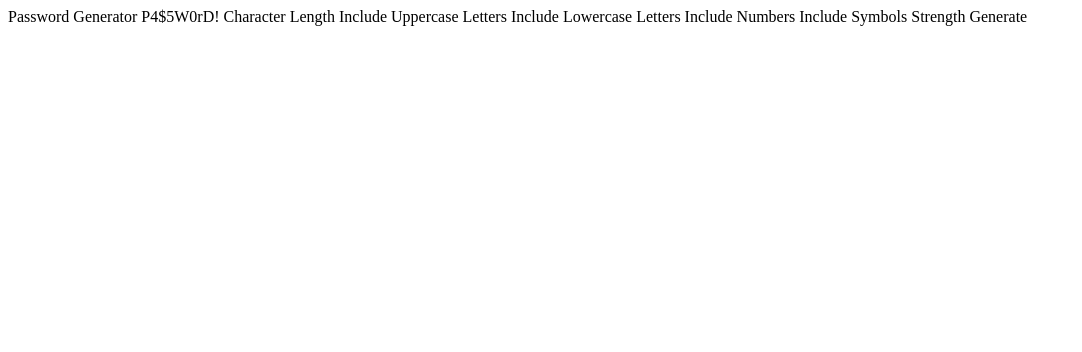
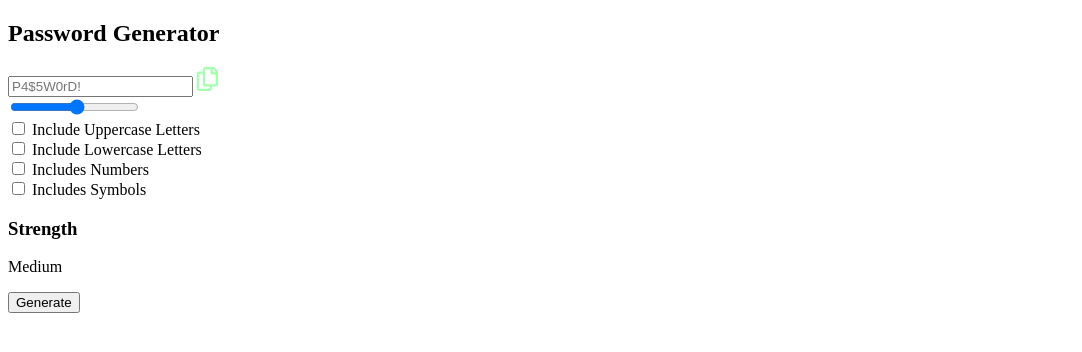
Before and after one commit to jeremie1207/Frontend-Mentor---Password-generator-app, a plain HTML site: page index.html in a window 1280 px wide. Shown: the whole page, without its empty margins (0-1082 px from the left). Drawn offline with Linux system fonts and the light colour scheme.

Commit message:
structure web page using html code

```diff
--- a/index.html
+++ b/index.html
@@ -1,29 +1,78 @@
 <!DOCTYPE html>
 <html lang="en">
-<head>
-  <meta charset="UTF-8">
-  <meta name="viewport" content="width=device-width, initial-scale=1.0">
+  <head>
+    <meta charset="UTF-8" />
+    <meta name="viewport" content="width=device-width, initial-scale=1.0" />
 
-  <link rel="icon" type="image/png" sizes="32x32" href="./assets/images/favicon-32x32.png">
+    <link
+      rel="icon"
+      type="image/png"
+      sizes="32x32"
+      href="./assets/images/favicon-32x32.png"
+    />
 
-  <title>Frontend Mentor | Password generator app</title>
-</head>
-<body>
+    <link rel="preconnect" href="https://fonts.googleapis.com" />
+    <link rel="preconnect" href="https://fonts.gstatic.com" crossorigin />
+    <link
+      href="https://fonts.googleapis.com/css2?family=JetBrains+Mono:ital,wght@0,100..800;1,100..800&display=swap"
+      rel="stylesheet"
+    />
 
-  Password Generator
+    <link rel="stylesheet" href="./styles.css" />
 
-  P4$5W0rD!
+    <title>Frontend Mentor | Password generator app</title>
+  </head>
+  <body>
+    <main>
+      <article>
+        <h2 class="password_generator__title">Password Generator</h2>
+        <section class="password__container">
+          <input
+            type="text"
+            name="password"
+            id="password"
+            placeholder="P4$5W0rD!"
+            readonly
+          />
+          <img src="./assets/images/icon-copy.svg" alt="copy" /><br />
+        </section>
 
-  Character Length
+        <section class="password__attributes">
+          <input
+            class="password__size"
+            type="range"
+            name="character_length"
+            id="character_length"
+            min="1"
+            max="20"
+          />
 
-  Include Uppercase Letters
-  Include Lowercase Letters
-  Include Numbers
-  Include Symbols
-
-  Strength
-
-  Generate
-
-</body>
+          <section class="password__contains">
+            <input type="checkbox" name="uppercase" id="uppercase" />
+            <label for="uppercase">Include Uppercase Letters</label><br />
+            <input type="checkbox" name="lowercase" id="lowercase" />
+            <label for="lowercase">Include Lowercase Letters</label><br />
+            <input type="checkbox" name="numbers" id="numbers" />
+            <label for="numbers">Includes Numbers</label><br />
+            <input type="checkbox" name="symbols" id="symbols" />
+            <label for="symbols">Includes Symbols</label><br />
+          </section>
+          <section class="password__strength">
+            <h3>Strength</h3>
+            <div class="password_strength__level">
+              <p class="password_strength__level_name">Medium</p>
+              <section class="password_strength__level_representation">
+                <div></div>
+                <div></div>
+                <div></div>
+                <div></div>
+              </section>
+            </div>
+          </section>
+          <button>Generate</button>
+        </section>
+      </article>
+    </main>
+    <script src="./script.js"></script>
+  </body>
 </html>
```
Also changed, not shown: script.js (added), styles.css (added).
